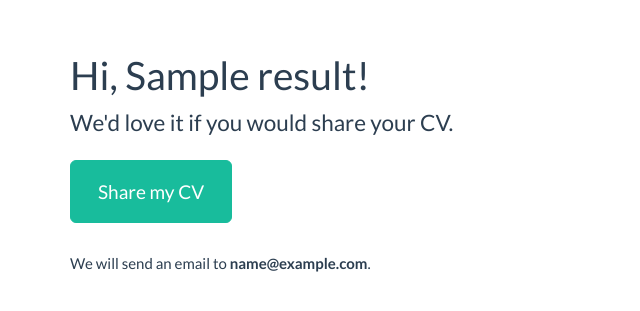
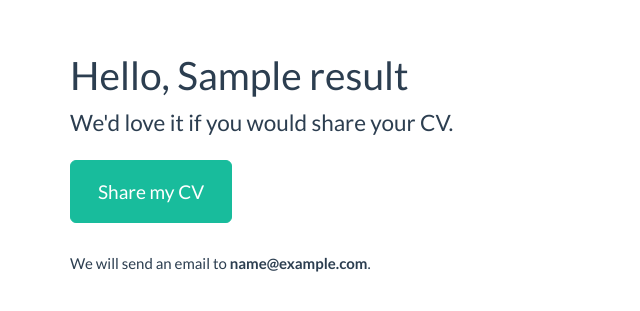
Before and after one commit to frabcus/mpcv, a Flask app: page /upload_cv/1 in a window 1280 px wide. Shown: the part 60-371 px from the top of the page, without its empty margins (0-640 px from the left). Run offline with Flask 2, Linux system fonts and the light colour scheme; a database or web service that is not in the repository returns one stand-in record (values such as "Sample title"); data that the repository does not hold is empty; some libraries are stand-ins or nearby versions.

Commit message:
Tweak upload copy so it’s a bit more formal

```diff
--- a/main_tests.py
+++ b/main_tests.py
@@ -72,7 +72,7 @@ class MainTestCase(unittest.TestCase):
     def test_upload_cv_index(self):
         r = self.app.get('/upload_cv/7777777')
         self.assertEqual(r.status_code, 200)
-        self.assertIn('Hi, Sicnarf Gnivri!', r.get_data(True))
+        self.assertIn('Hello, Sicnarf Gnivri', r.get_data(True))
         self.assertIn('<form action="/upload_cv/7777777" method="POST">', r.get_data(True))
         self.assertIn('<button id="confirm_email" type="submit" class="btn btn-success btn-lg">Share my CV</button>', r.get_data(True))
         self.assertIn('frabcus@fastmail.fm', r.get_data(True))
--- a/selenium_tests.py
+++ b/selenium_tests.py
@@ -48,7 +48,7 @@ class UploadingCVTestCase(unittest.TestCase):
     def testUploadCV(self):
         self.browser.get(address + "upload_cv/7777777")
 
-        self.assertIn('Hi, Sicnarf Gnivri', self.browser.page_source)
+        self.assertIn('Hello, Sicnarf Gnivri', self.browser.page_source)
         self.assertIn('We will send an email to', self.browser.page_source)
 
         self.browser.find_element_by_id('confirm_email').click()
--- a/templates/upload_cv.html
+++ b/templates/upload_cv.html
@@ -3,7 +3,7 @@
 {% block body %}
     <div id="upload_cv">
 
-        <h1>Hi, {{ candidate.name }}!</h1>
+        <h1>Hello, {{ candidate.name }}</h1>
 
         <p class="lead">We'd love it if you would share your CV.</p>
 
--- a/templates/upload_cv_confirmed.html
+++ b/templates/upload_cv_confirmed.html
@@ -3,7 +3,7 @@
 {% block body %}
     <div id="upload_cv">
 
-        <h1>Hi, {{ candidate.name }}!</h1>
+        <h1>Hello, {{ candidate.name }}</h1>
 
         <p class="lead">Choose your CV to share.</p>
 
```
